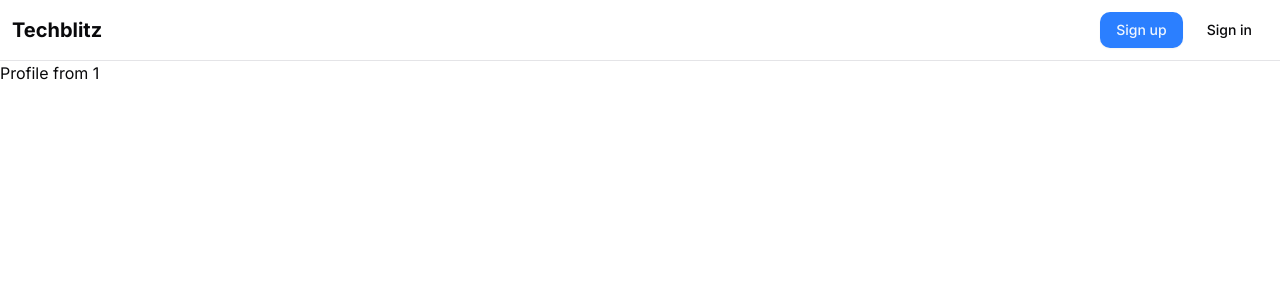
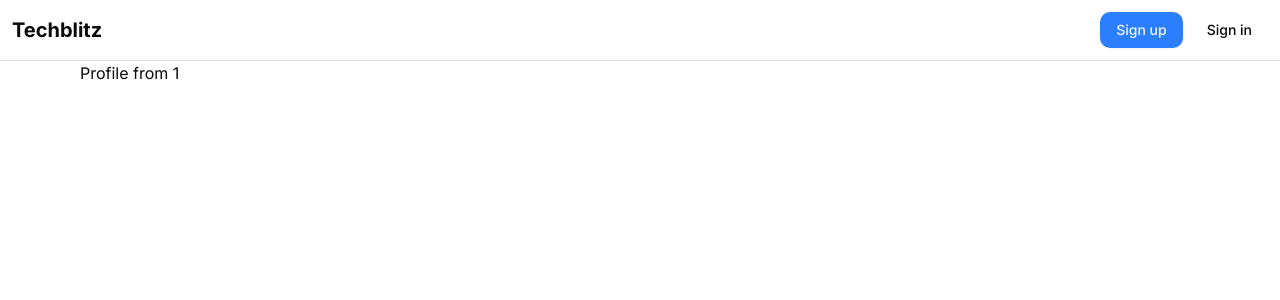
Before and after one commit to renato3x/techblitz-client-service, a React (Vite) app: page /1 in a window 1280 px wide. Shown: the top 300 px of the page. Built offline with nearby package versions, Linux system fonts and the light colour scheme; no server answers.

Commit message:
chore: container

```diff
--- /dev/null
+++ b/src/components/container.tsx
@@ -0,0 +1,13 @@
+import { ReactNode } from 'react';
+
+interface ContainerProps {
+  children: ReactNode
+}
+
+export function Container({ children }: ContainerProps) {
+  return (
+    <div className="w-full max-w-6xl px-4 mx-auto">
+      {children}
+    </div>
+  );
+}
--- a/src/pages/home.tsx
+++ b/src/pages/home.tsx
@@ -1,5 +1,11 @@
+import { Container } from '@/components/container';
+
 export function Home() {
   return (
-    <></>
+    <Container>
+      <div>
+        <p>Home Page</p>
+      </div>
+    </Container>
   );
 }
--- a/src/pages/user-profile.tsx
+++ b/src/pages/user-profile.tsx
@@ -1,3 +1,4 @@
+import { Container } from '@/components/container';
 import { useParams } from 'react-router-dom';
 
 type UserProfileParams = {
@@ -8,8 +9,10 @@ export function UserProfile() {
   const { username } = useParams<UserProfileParams>();
 
   return (
-    <div>
-      Profile from {username}
-    </div>
+    <Container>
+      <div>
+        <p>Profile from {username}</p>
+      </div>
+    </Container>
   );
 }
```
